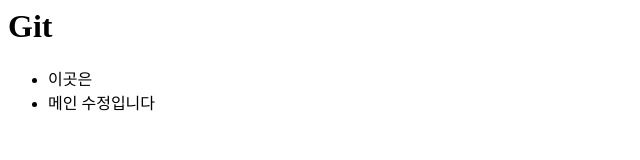
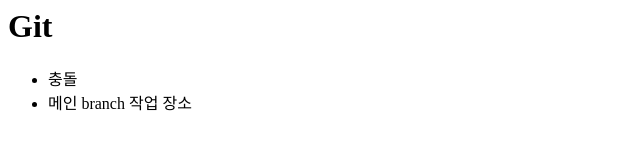
Before and after one commit to seohyeon0221/git-work, a plain HTML site: page index.html in a window 1280 px wide. Shown: the full height of the page, 0-640 px from the left. Drawn offline with Linux system fonts and the light colour scheme.

Commit message:
#main-충돌입력

```diff
--- a/index.html
+++ b/index.html
@@ -6,8 +6,8 @@
       </h1>
     </header>
     <ul>
-      <li>이곳은 </li>
-       <li>메인 수정입니다</li>
+      <li>충돌 </li>
+       <li>메인 branch 작업 장소</li>
     </ul>
     <head>
       <title>나중에 수정될 가능성이 있는 곳</title>
```
